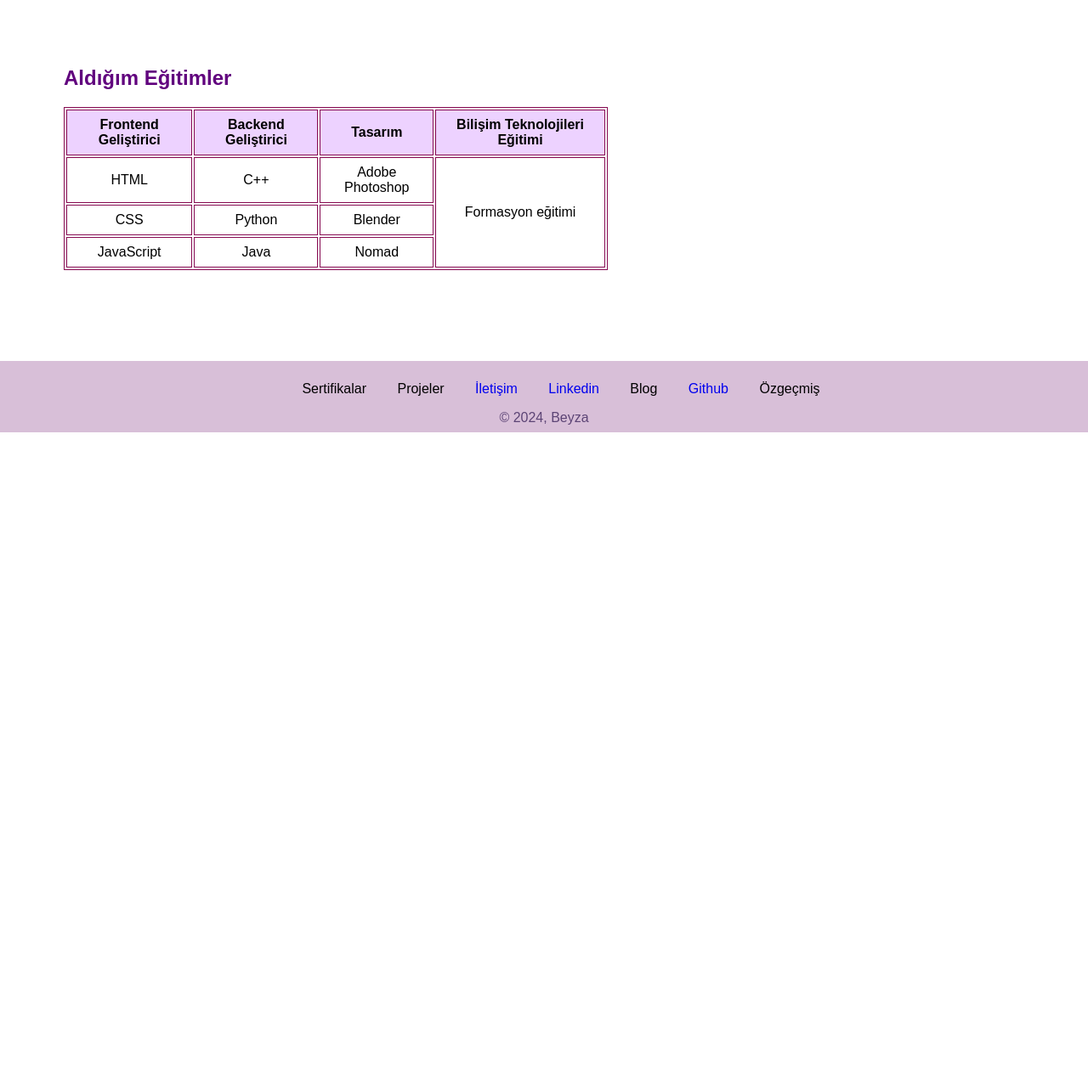
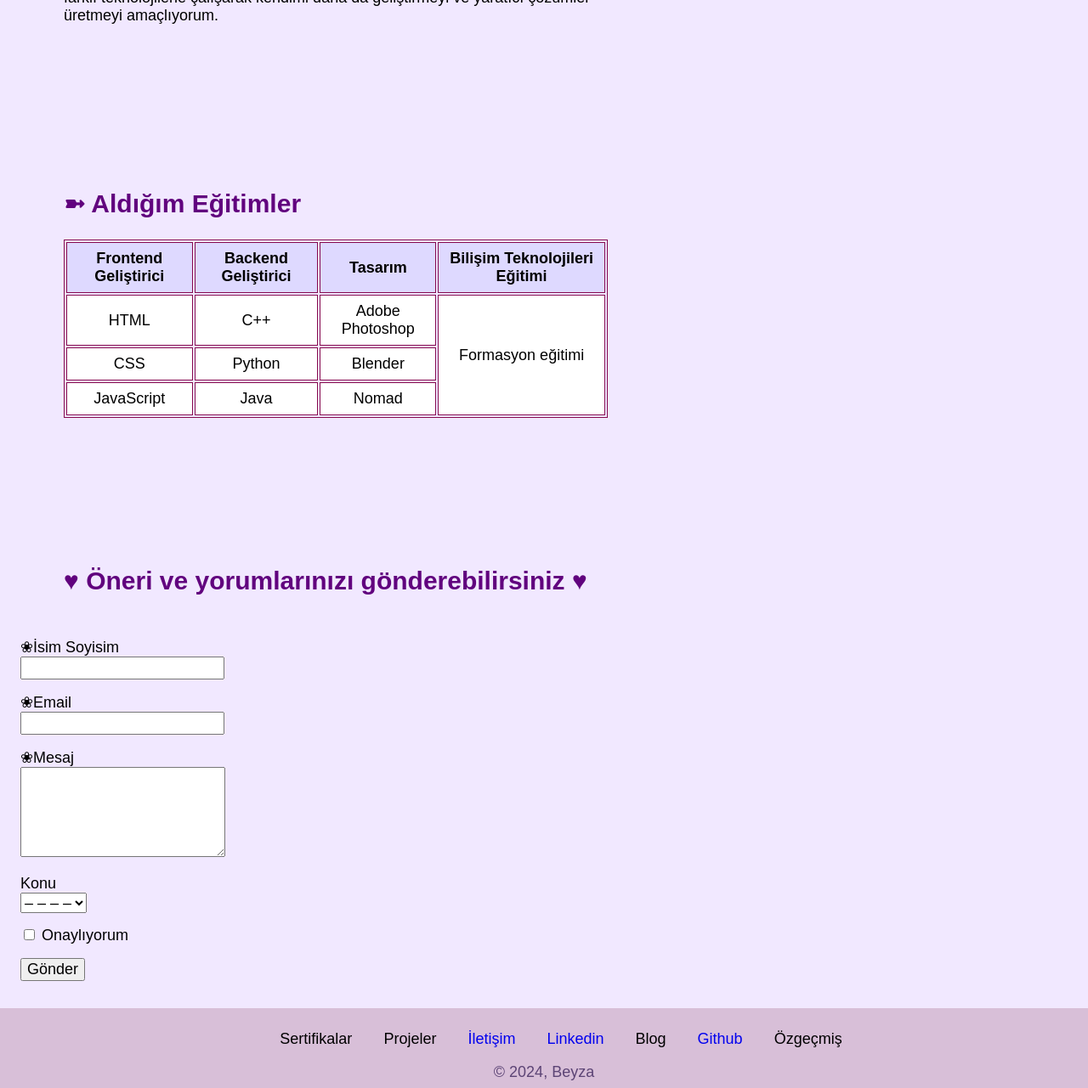
Before and after one commit to BeZaSah/Beyzas-project-diary, a plain HTML site: page Beyza'nın-Proje-Günlüğü/index.html in a window 1280 px wide. Shown: the part 924-2205 px from the top of the page at 85% size. Before the commit the page ends 1433 px from the top, so only its background shows below. Drawn offline with Linux system fonts and the light colour scheme.

Commit message:
Beyzas-project-diary-update

```diff
--- a/Beyza'nın-Proje-Günlüğü/index.html
+++ b/Beyza'nın-Proje-Günlüğü/index.html
@@ -15,7 +15,7 @@
     <img id="banner" src="banner.jpg" alt="Banner">
 
     <h1>
-        Hakkımda
+        ✦ Hakkımda ✦
     </h1>
     <div id="about">
         <div id="description">
@@ -52,7 +52,7 @@
 
 
 
-    <h2>Aldığım Eğitimler</h2>
+    <h2>➼ Aldığım Eğitimler</h2>
     <div id="yetenekler">
         <table id="yetenek-table">
             <tr class="yetenek-header-row">
@@ -83,6 +83,54 @@
 
     </div>
 
+    <div id="bağlantı">
+        <h2 id="öneri">
+            ♥ Öneri ve yorumlarınızı gönderebilirsiniz ♥
+        </h2>
+
+        <!--örnek form-sonra kaldır-->
+        <form id="öneri-formu" action="https://formbold.com/s/3Orek" method="POST" enctype="multipart/form-data"
+        >
+            <div class="form-grubu">
+                <label for="name">❀İsim Soyisim</label><br>
+                <input type="text" id="name" name="Full Name" required>
+            </div>
+
+            <div
+            class="form-grubu">
+                <label for="email">❀Email</label><br>
+                <input type="email" id="email" name="Email Adresi" required>
+            </div>
+
+            <div class="form-grubu">
+                <label for="message">❀Mesaj</label><br>
+                <textarea id="message" name="message" rows="5" required></textarea>
+            </div>
+
+            <div class="form-grubu">
+                <label for="konu">Konu</label><br>
+                <select id="konu" name="Konu mesaji" required>
+                    <option value="">– – – –</option>
+                    <option value="öneri">Öneri</option>
+                    <option value="yorum">Yorum</option>
+                    <option value="teklif">Teklif</option>
+                </select>
+            </div>
+
+            <div class="form-grubu">
+                <label for="terms">
+                    <input type="checkbox" id="terms" name="terms" required>
+                    Onaylıyorum
+                </label>
+            </div>
+
+            <div class="form-grubu">
+                <button type="submit">Gönder</button>
+</form>
+            </div>
+        </form>
+    </div>
+
 
 
     <div id="footer">
--- a/Beyza'nın-Proje-Günlüğü/styles.css
+++ b/Beyza'nın-Proje-Günlüğü/styles.css
@@ -1,9 +1,26 @@
+* {
+    font-size: 18px;
+}
+
 body{
     margin: 0;
     padding: 0;
     font-family: Sans-serif;
+    font-size: 1rem;
+    background-color: rgba(100, 4, 255, 0.089);
 }
 
+h1 {
+    font-size: 3rem;
+}
+
+h2 {
+    font-size: 30px;
+}
+
+h1, h2, h3, h4, h5, h6 {
+    font-family: 'Inteer', sans-serif;
+}
 a {
     text-decoration: none;
 }
@@ -11,6 +28,7 @@ a {
 h1{
     text-align: center;
     color: rgb(97, 2, 126);
+    text-transform: uppercase;
 }
 
 h2{
@@ -52,26 +70,30 @@ h2{
 
 }
 
+
 #yetenek-table {
     width: 100%;
     text-align: center;
     border: 1px solid rgb(133, 9, 81);
+
+
 }
 
 .yetenek-header-row th {
     border: 1px solid rgb(133, 9, 81);
     padding: 8px;
-    background-color:  rgb(237, 210, 255);
+    background-color:  rgba(208, 207, 255, 0.575);
+
 }
 
 .yetenek-data-row td {
     border: 1px solid rgb(133, 9, 81);
     padding: 8px;
+    background-color:  white;
 }
 
 h2 {
     padding: 75px;
-
 }
 
 #yetenekler{
@@ -79,6 +101,21 @@ h2 {
     width: 50%;
     padding: 75px;
 }
+
+
+
+#öneri-formu {
+    margin: 0 auto;
+    padding: 0 8px;
+    margin-top: -50px;
+}
+
+
+.form-grubu {
+    margin: 16px;
+
+}
+
 
 #footer {
     background-color: Thistle;
```
